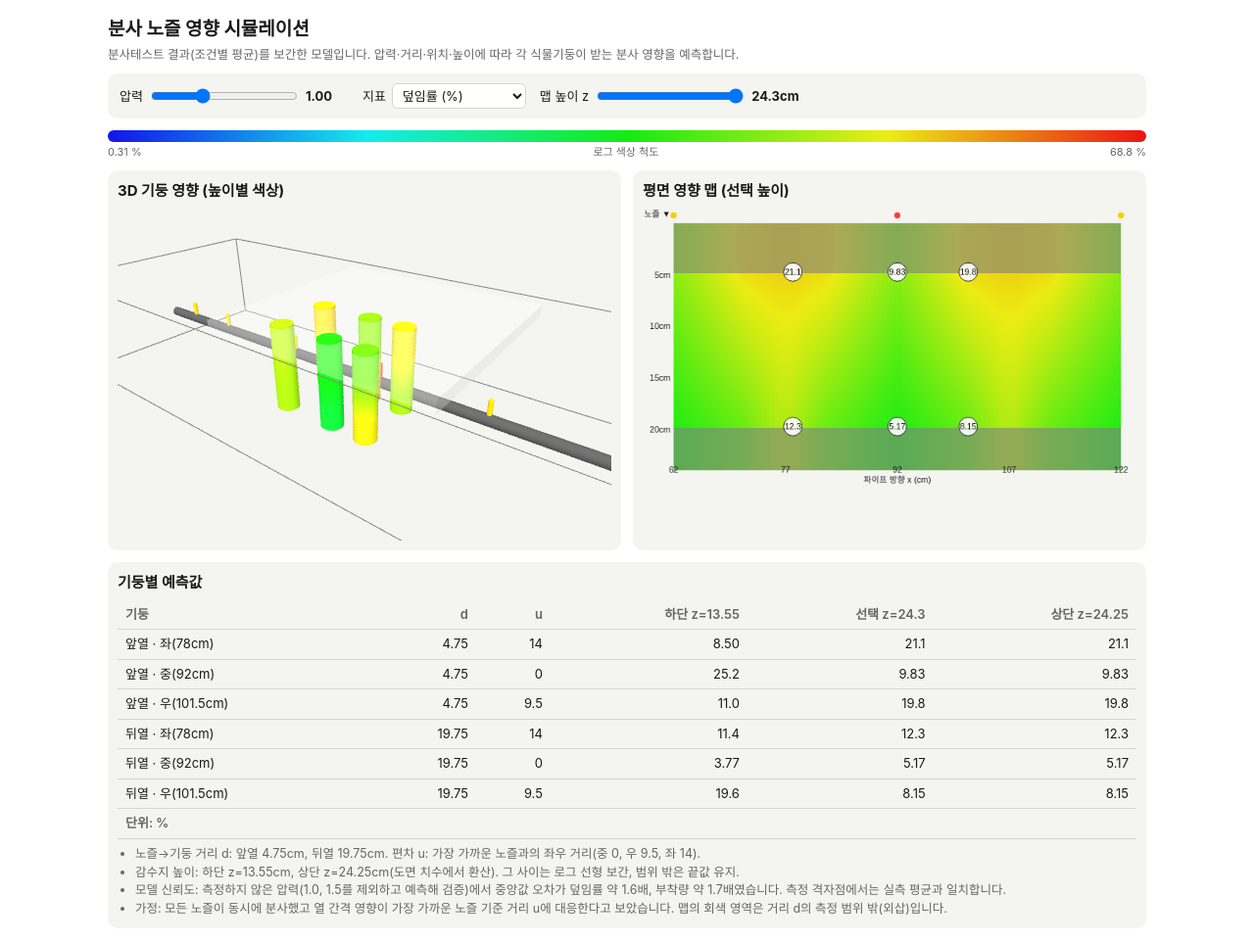
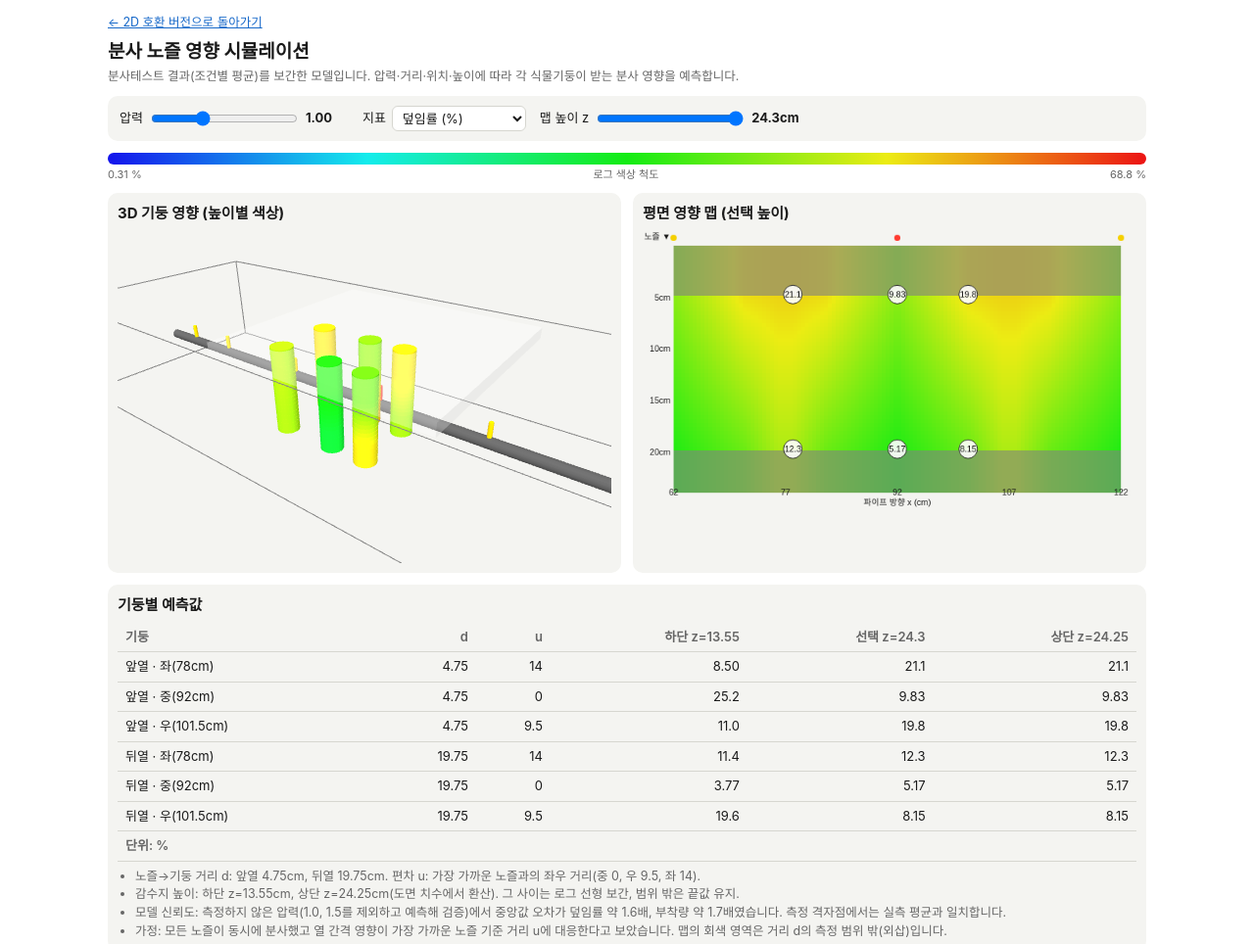
Before and after one commit to wldpstjd2648/spray-test, a plain HTML site: page 3d.html in a window 1280 px wide. Shown: the top 964 px of the page at 98% size. Drawn offline with nearby package versions, Linux system fonts and the light colour scheme; animation ran at ten frames a second.

Commit message:
Add files via upload

```diff
--- a/3d.html
+++ b/3d.html
@@ -23,6 +23,7 @@ select{font:inherit;padding:3px 6px;background:var(--bg);color:var(--fg);border:
 th,td{padding:5px 8px;border-bottom:1px solid var(--bd);text-align:right;white-space:nowrap}th:first-child,td:first-child{text-align:left}
 th{color:var(--mut);font-weight:600}ul{margin:6px 0 0;padding-left:18px;color:var(--mut);font-size:12.5px}
 </style></head><body><main>
+<p class="s" style="margin:0 0 6px"><a href="index.html" style="color:var(--acc)">← 2D 호환 버전으로 돌아가기</a></p>
 <h1>분사 노즐 영향 시뮬레이션</h1>
 <p class="s">분사테스트 결과(조건별 평균)를 보간한 모델입니다. 압력·거리·위치·높이에 따라 각 식물기둥이 받는 분사 영향을 예측합니다.</p>
 <div class="ctl">
```
